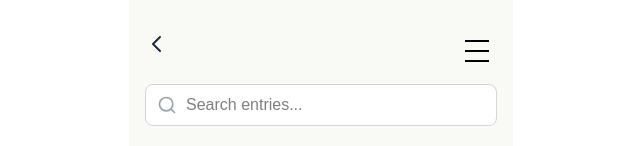
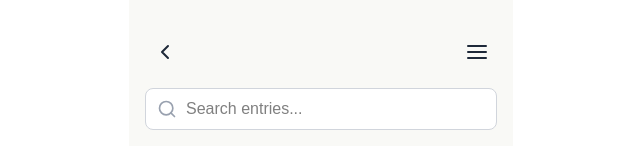
Before and after one commit to jasonduongg/cs160_project, a Next.js app: page /entries in a window 1280 px wide. Shown: the top 146 px of the page, without its empty margins (319-959 px from the left). Built offline with nearby package versions, Linux system fonts and the light colour scheme.

Commit message:
nav bar fixing

```diff
--- a/src/app/chat/[id]/page.tsx
+++ b/src/app/chat/[id]/page.tsx
@@ -13,15 +13,15 @@ interface Message {
 function getFirstGreeting(entrySnippet: string, personality: string): string {
   switch (personality) {
     case 'supportive':
-      return `Thank you for sharing your thoughts: “${entrySnippet}...” How were you feeling when you wrote this?`;
+      return `Thank you for sharing your thoughts: " ${entrySnippet}... " How were you feeling when you wrote this?`;
     case 'rational':
-      return `Let's analyze your entry logically: “${entrySnippet}...” What thoughts led you here?`;
+      return `Let's analyze your entry logically: " ${entrySnippet}... " What thoughts led you here?`;
     case 'playful':
-      return `Ooh, juicy! “${entrySnippet}...” Tell me the wildest thing you were thinking!`;
+      return `Ooh, juicy! " ${entrySnippet}... " Tell me the wildest thing you were thinking!`;
     case 'motivational':
-      return `This is a step forward! “${entrySnippet}...” What strength were you tapping into?`;
+      return `This is a step forward! " ${entrySnippet}... " What strength were you tapping into?`;
     default:
-      return `Let's talk about your journal entry: “${entrySnippet}...” What was going through your mind?`;
+      return `Let's talk about your journal entry: " ${entrySnippet}... " What was going through your mind?`;
   }
 }
 
@@ -94,9 +94,9 @@ export default function EntryChatPage() {
 
   return (
     <>
-      <Header showBack={true} />
-      <main className="bg-[#f9f9f6] text-gray-800 px-4 pb-24 pt-24 max-w-sm mx-auto flex flex-col min-h-screen">
+      <main className="bg-[#f9f9f6] text-gray-800 px-4 pb-24 pt-16 max-w-sm mx-auto flex flex-col min-h-screen">
         {/* Freud Droid avatar + personality */}
+        <Header showBack={true} />
         <div className="flex flex-col items-center mb-4">
           <div className="w-16 h-16 rounded-full overflow-hidden border-4 border-blue-200 shadow-sm bg-white">
             <img src="/freud-avatar.png" alt="Freud Droid" className="object-contain w-full h-full p-1" />
--- a/src/app/entries/[id]/page.tsx
+++ b/src/app/entries/[id]/page.tsx
@@ -95,9 +95,8 @@ export default function EntryPage() {
   if (error) return <main className="p-4 text-red-500">{error}</main>;
 
   return (
-    <main className="bg-[#f9f9f6] min-h-screen text-gray-800 px-4 pt-8 pb-12">
-      <Header showBack />
-
+    <div className="">
+      <Header />
       <Toaster position="top-center" />
 
       {mood && (
@@ -106,7 +105,7 @@ export default function EntryPage() {
         </p>
       )}
 
-      <article className="max-w-2xl mx-auto">
+      <div className="max-w-2xl mx-auto">
         {/* Title */}
         <div className="flex items-center justify-between mb-2">
           {isEditingTitle ? (
@@ -198,7 +197,7 @@ export default function EntryPage() {
             <p className="whitespace-pre-wrap text-sm text-gray-800">{entry?.content}</p>
           )}
         </div>
-      </article>
-    </main>
+      </div>
+    </div>
   );
 }
--- a/src/app/entries/page.tsx
+++ b/src/app/entries/page.tsx
@@ -62,7 +62,7 @@ export default function CatalogsPage() {
           <Link
             key={entry.id}
             href={`/entries/${entry.id}`}
-            className={`aspect-square rounded-3xl overflow-hidden bg-white shadow-md transform ${rotations[index % rotations.length]} hover:scale-105 transition-transform duration-200 flex flex-col`}
+            className={`aspect-square rounded-3xl overflow-hidden bg-white shadow-md transform ${rotations[index % rotations.length]} hover:scale-105 hover:rotate-[-2deg] hover:rotate-[2deg] transition-all duration-200 flex flex-col`}
           >
             {/* Image section */}
             <div className="h-[60%] w-full relative overflow-hidden">
--- a/src/components/Header.tsx
+++ b/src/components/Header.tsx
@@ -3,6 +3,7 @@
 import { useState, useRef, useEffect } from 'react';
 import Link from 'next/link';
 import { useRouter } from 'next/navigation';
+import { FiMenu, FiX, FiChevronLeft } from 'react-icons/fi';
 
 export default function Header({ showBack }: { showBack?: boolean }) {
   const [open, setOpen] = useState(false);
@@ -20,17 +21,15 @@ export default function Header({ showBack }: { showBack?: boolean }) {
   }, []);
 
   return (
-    <div className="relative w-full">
+    <div className="relative w-full items-center">
       <div className="flex w-full" ref={menuRef}>
         <div className="flex-1">
           {showBack && (
             <button
               onClick={() => router.back()}
-              className="rounded-md hover:bg-gray-200"
+              className="p-2 rounded-md hover:bg-gray-200"
             >
-              <svg xmlns="http://www.w3.org/2000/svg" className="h-6 w-6" fill="none" viewBox="0 0 24 24" stroke="currentColor">
-                <path strokeLinecap="round" strokeLinejoin="round" strokeWidth={2} d="M15 19l-7-7 7-7" />
-              </svg>
+              <FiChevronLeft className="h-6 w-6" />
             </button>
           )}
         </div>
@@ -38,10 +37,9 @@ export default function Header({ showBack }: { showBack?: boolean }) {
           onClick={() => setOpen(!open)}
           className="p-2 rounded-md hover:bg-gray-200"
         >
-          <div className="relative w-6 h-5">
-            <span className={`absolute block h-0.5 w-6 bg-black transition ${open ? 'rotate-45 top-2.5' : 'top-0'}`} />
-            <span className={`absolute block h-0.5 w-6 bg-black transition ${open ? 'opacity-0' : 'top-2.5'}`} />
-            <span className={`absolute block h-0.5 w-6 bg-black transition ${open ? '-rotate-45 top-2.5' : 'top-5'}`} />
+          <div className="relative w-6 h-6">
+            <FiMenu className={`absolute w-6 h-6 transition-opacity duration-200 ${open ? 'opacity-0' : 'opacity-100'}`} />
+            <FiX className={`absolute w-6 h-6 transition-opacity duration-200 ${open ? 'opacity-100' : 'opacity-0'}`} />
           </div>
         </button>
 
--- /dev/null
+++ b/tailwind.config.ts
@@ -0,0 +1,12 @@
+import type { Config } from 'tailwindcss'
+
+const config: Config = {
+    content: [
+        './src/pages/**/*.{js,ts,jsx,tsx,mdx}',
+        './src/components/**/*.{js,ts,jsx,tsx,mdx}',
+        './src/app/**/*.{js,ts,jsx,tsx,mdx}',
+    ],
+
+    plugins: [],
+}
+export default config
```
